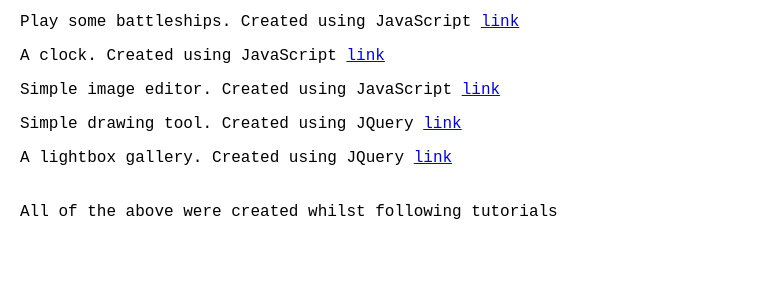
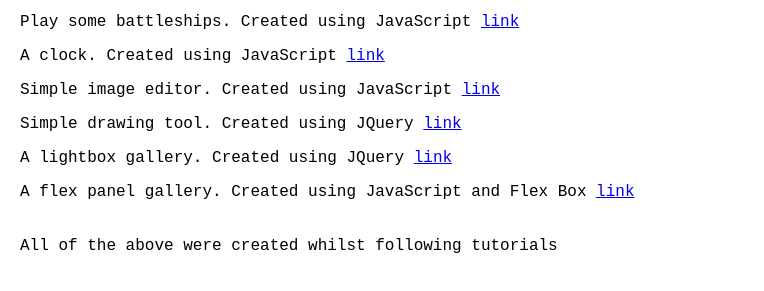
Before and after one commit to jamiedodds/portfolio, a plain HTML site: page index.html in a window 1280 px wide. Shown: the part 121-412 px from the top of the page, without its empty margins (0-764 px from the left). Drawn offline with Linux system fonts and the light colour scheme.

Commit message:
Update index.html

```diff
--- a/index.html
+++ b/index.html
@@ -14,6 +14,7 @@
 <p>Simple image editor. Created using JavaScript <a href="Scoped_CSS_Variables_and_JavaScript/Scoped_CSS_Variables_and_JavaScript.html">link</a></p>
 <p>Simple drawing tool. Created using JQuery <a href="simple_drawing/simple_drawing.html">link</a></p>
 <p>A lightbox gallery. Created using JQuery <a href="lightbox_gallery/lightbox_gallery.html">link</a></p>
+<p>A flex panel gallery. Created using JavaScript and Flex Box <a href="Flex_panels/Flex_Panels.html">link</a></p>
 
 <p></p>
 
```
